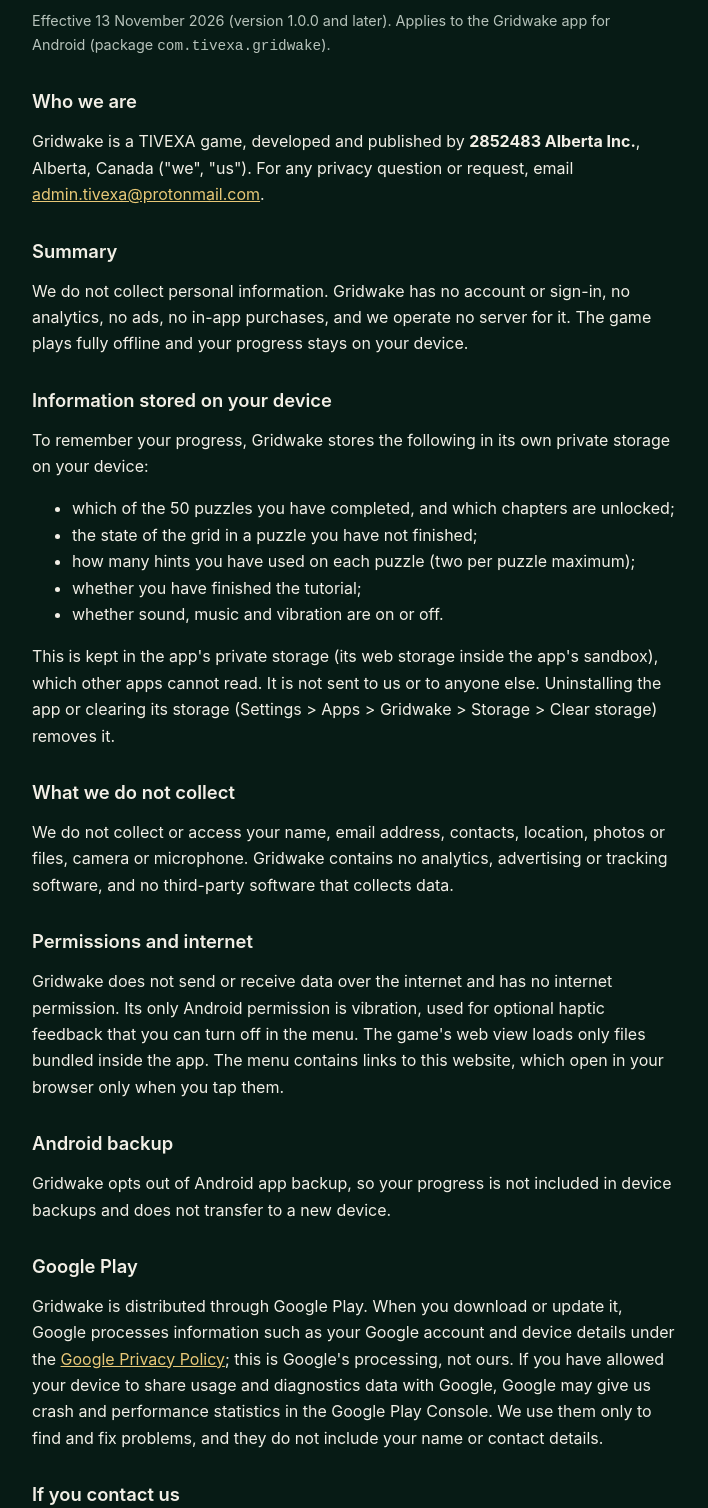
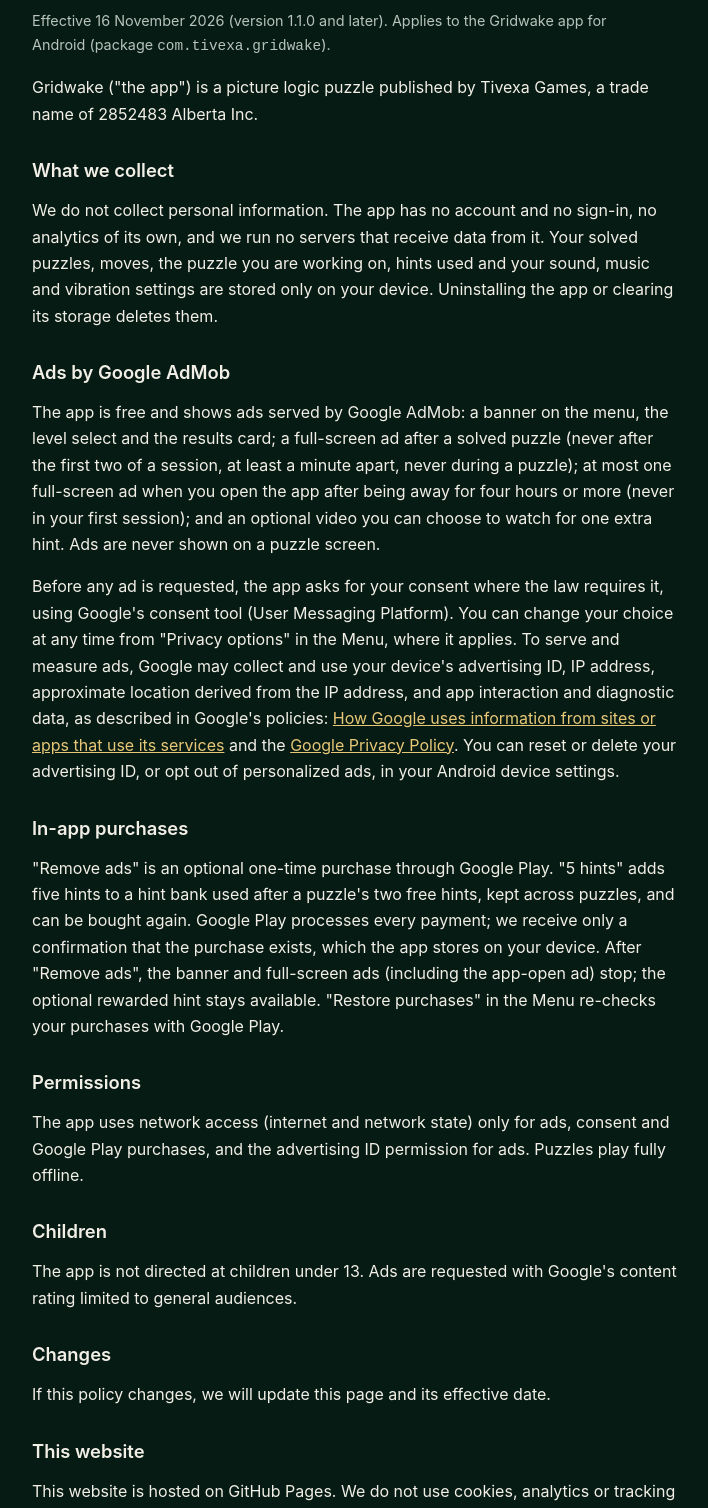
Before and after one commit to talhaatif01/2852483-games-site, a plain HTML site: page gridwake/privacy/index.html in a window 1280 px wide. Shown: the part 180-1688 px from the top of the page, without its empty margins (264-972 px from the left). Drawn offline with Linux system fonts and the light colour scheme.

Commit message:
Gridwake privacy: 1.1.0 (ads, hints pack, remove ads)
Co-Authored-By: Claude Fable 5.1 <noreply@anthropic.com>
Claude-Session: https://claude.ai/code/session_01U9cMp1nB7w3VodBaKSym3S

```diff
--- a/gridwake/privacy/index.html
+++ b/gridwake/privacy/index.html
@@ -29,51 +29,25 @@
 <section>
   <div class="eyebrow">Legal</div>
   <h1>Gridwake Privacy Policy</h1>
-  <p class="meta">Effective 13 November 2026 (version 1.0.0 and later). Applies to the Gridwake app for Android (package <code>com.tivexa.gridwake</code>).</p>
+  <p class="meta">Effective 16 November 2026 (version 1.1.0 and later). Applies to the Gridwake app for Android (package <code>com.tivexa.gridwake</code>).</p>
 
-  <h2>Who we are</h2>
-  <p>Gridwake is a TIVEXA game, developed and published by <strong>2852483 Alberta Inc.</strong>, Alberta, Canada ("we", "us"). For any privacy question or request, email <a href="mailto:admin.tivexa@protonmail.com">admin.tivexa@protonmail.com</a>.</p>
-
-  <h2>Summary</h2>
-  <p>We do not collect personal information. Gridwake has no account or sign-in, no analytics, no ads, no in-app purchases, and we operate no server for it. The game plays fully offline and your progress stays on your device.</p>
-
-  <h2>Information stored on your device</h2>
-  <p>To remember your progress, Gridwake stores the following in its own private storage on your device:</p>
-  <ul>
-    <li>which of the 50 puzzles you have completed, and which chapters are unlocked;</li>
-    <li>the state of the grid in a puzzle you have not finished;</li>
-    <li>how many hints you have used on each puzzle (two per puzzle maximum);</li>
-    <li>whether you have finished the tutorial;</li>
-    <li>whether sound, music and vibration are on or off.</li>
-  </ul>
-  <p>This is kept in the app's private storage (its web storage inside the app's sandbox), which other apps cannot read. It is not sent to us or to anyone else. Uninstalling the app or clearing its storage (Settings &gt; Apps &gt; Gridwake &gt; Storage &gt; Clear storage) removes it.</p>
-
-  <h2>What we do not collect</h2>
-  <p>We do not collect or access your name, email address, contacts, location, photos or files, camera or microphone. Gridwake contains no analytics, advertising or tracking software, and no third-party software that collects data.</p>
-
-  <h2>Permissions and internet</h2>
-  <p>Gridwake does not send or receive data over the internet and has no internet permission. Its only Android permission is vibration, used for optional haptic feedback that you can turn off in the menu. The game's web view loads only files bundled inside the app. The menu contains links to this website, which open in your browser only when you tap them.</p>
-
-  <h2>Android backup</h2>
-  <p>Gridwake opts out of Android app backup, so your progress is not included in device backups and does not transfer to a new device.</p>
-
-  <h2>Google Play</h2>
-  <p>Gridwake is distributed through Google Play. When you download or update it, Google processes information such as your Google account and device details under the <a href="https://policies.google.com/privacy">Google Privacy Policy</a>; this is Google's processing, not ours. If you have allowed your device to share usage and diagnostics data with Google, Google may give us crash and performance statistics in the Google Play Console. We use them only to find and fix problems, and they do not include your name or contact details.</p>
-
-  <h2>If you contact us</h2>
-  <p>If you email us, we receive your email address and whatever you choose to include in your message. We use it only to reply and to fix the problem you report. We do not sell it or share it with anyone, apart from our email provider, which stores our mailbox. We keep support emails only as long as needed to handle your request, and you can ask us to delete your messages at any time.</p>
-
-  <h2>Children</h2>
-  <p>Gridwake is intended for players aged 13 and over and is not directed at children under 13. We do not knowingly collect personal information from anyone, including children.</p>
-
-  <h2>Security</h2>
-  <p>Your progress never leaves your device. It is protected by Android's app sandbox, which keeps it private to Gridwake.</p>
+<p>Gridwake ("the app") is a picture logic puzzle published by Tivexa Games, a trade name of 2852483 Alberta Inc.</p>
+<h2>What we collect</h2>
+<p>We do not collect personal information. The app has no account and no sign-in, no analytics of its own, and we run no servers that receive data from it. Your solved puzzles, moves, the puzzle you are working on, hints used and your sound, music and vibration settings are stored only on your device. Uninstalling the app or clearing its storage deletes them.</p>
+<h2>Ads by Google AdMob</h2>
+<p>The app is free and shows ads served by Google AdMob: a banner on the menu, the level select and the results card; a full-screen ad after a solved puzzle (never after the first two of a session, at least a minute apart, never during a puzzle); at most one full-screen ad when you open the app after being away for four hours or more (never in your first session); and an optional video you can choose to watch for one extra hint. Ads are never shown on a puzzle screen.</p>
+<p>Before any ad is requested, the app asks for your consent where the law requires it, using Google's consent tool (User Messaging Platform). You can change your choice at any time from "Privacy options" in the Menu, where it applies. To serve and measure ads, Google may collect and use your device's advertising ID, IP address, approximate location derived from the IP address, and app interaction and diagnostic data, as described in Google's policies: <a href="https://policies.google.com/technologies/partner-sites">How Google uses information from sites or apps that use its services</a> and the <a href="https://policies.google.com/privacy">Google Privacy Policy</a>. You can reset or delete your advertising ID, or opt out of personalized ads, in your Android device settings.</p>
+<h2>In-app purchases</h2>
+<p>"Remove ads" is an optional one-time purchase through Google Play. "5 hints" adds five hints to a hint bank used after a puzzle's two free hints, kept across puzzles, and can be bought again. Google Play processes every payment; we receive only a confirmation that the purchase exists, which the app stores on your device. After "Remove ads", the banner and full-screen ads (including the app-open ad) stop; the optional rewarded hint stays available. "Restore purchases" in the Menu re-checks your purchases with Google Play.</p>
+<h2>Permissions</h2>
+<p>The app uses network access (internet and network state) only for ads, consent and Google Play purchases, and the advertising ID permission for ads. Puzzles play fully offline.</p>
+<h2>Children</h2>
+<p>The app is not directed at children under 13. Ads are requested with Google's content rating limited to general audiences.</p>
+<h2>Changes</h2>
+<p>If this policy changes, we will update this page and its effective date.</p>
 
   <h2>This website</h2>
   <p>This website is hosted on GitHub Pages. We do not use cookies, analytics or tracking on it. GitHub, as the host, may process technical information such as your IP address in its server logs under the <a href="https://docs.github.com/en/site-policy/privacy-policies/github-general-privacy-statement">GitHub General Privacy Statement</a>.</p>
-
-  <h2>Changes to this policy</h2>
-  <p>If Gridwake's data practices change (for example if a later version adds ads), we will update this policy before releasing that version and show the new effective date at the top of this page.</p>
 
   <h2>Contact</h2>
   <p>2852483 Alberta Inc., Mailbox #456, 105-7655 Edmonds Street, Burnaby, BC V3N 0C3, Canada<br>Email: <a href="mailto:admin.tivexa@protonmail.com">admin.tivexa@protonmail.com</a></p>
```
